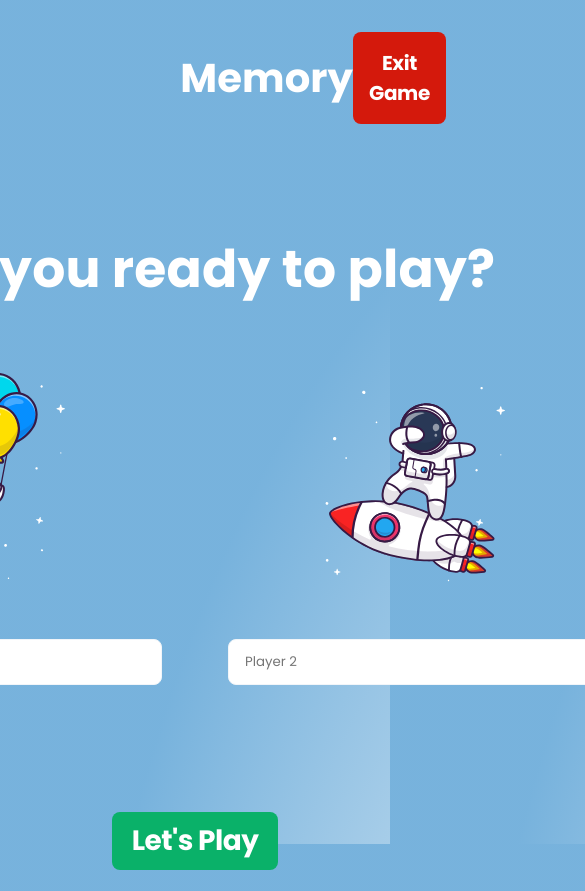
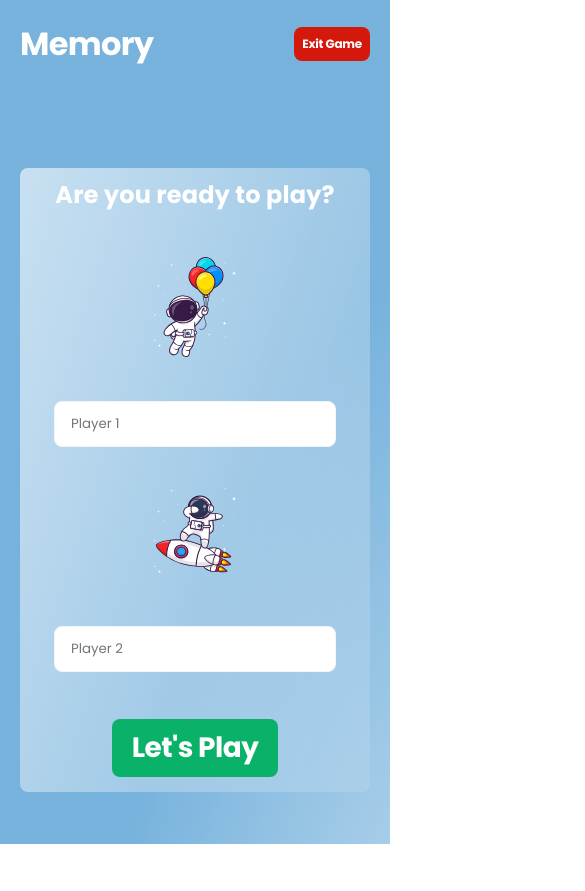
Before and after one commit to naeem2000/memory-game-web, a Next.js app: page / in a window 390 px wide. Shown: the whole page, 585 px wide, since content can reach past the window. After the commit the page ends 844 px from the top, so only its background shows below. Built offline with nearby package versions, Linux system fonts and the light colour scheme.

Commit message:
added mobile styles for home

```diff
--- a/src/app/globals.scss
+++ b/src/app/globals.scss
@@ -6,8 +6,11 @@
     --yellow: #F4A236;
     --green: #0AB169;
     --red-hover: #ee1d0f;
+    --mobile-bg: linear-gradient(107.62deg, rgba(255, 255, 255, 0.6) -0.7%, rgba(255, 255, 255, 0.1) 102.18%);
+    --mobile-blue: #A7DAFF;
+    --dark-blue: #164464;
     --gradient-yellow: linear-gradient(92.15deg, #FFD975 35.31%, #FFFFFF 135.61%);
-    --gradient-blue: radial-gradient(157.07% 157.07% at 171.6% 173.4%, rgba(255, 255, 255, 0.7) 0%, rgba(62, 146, 206, 0.7) 100%)
+    --gradient-blue: radial-gradient(157.07% 157.07% at 171.6% 173.4%, rgba(255, 255, 255, 0.7) 0%, rgba(62, 146, 206, 0.7) 100%);
 }
 
 * {
@@ -19,6 +22,7 @@
 
 body {
     background: var(--gradient-blue);
+    background-attachment: fixed;
     height: 100vh;
 }
 
@@ -30,3 +34,13 @@ button {
 section {
     padding: 32px 47px;
 }
+
+@media screen and (max-width:820px) {
+    body {
+        height: 100%;
+    }
+
+    section {
+        padding: 20px 20px;
+    }
+}
--- a/src/app/home.scss
+++ b/src/app/home.scss
@@ -41,7 +41,7 @@
         display: flex;
         align-items: center;
         justify-content: center;
-        height: 591px;
+        height: 100%;
         width: 100%;
         margin-top: 144px;
 
@@ -122,3 +122,100 @@
 .error-outline {
     outline: solid var(--red);
 }
+
+@media screen and (max-width: 450px) {
+    .home {
+
+        header {
+            align-items: center;
+            justify-content: center;
+
+            div {
+                width: 100%;
+
+                h1 {
+                    font-size: 32px;
+                    font-weight: 700;
+                    line-height: 48px;
+                    letter-spacing: -0.02em;
+                }
+
+                button {
+                    padding: 8px;
+                    font-size: 12px;
+                    font-weight: 700;
+                    line-height: 18px;
+                    letter-spacing: -0.02em;
+                }
+            }
+        }
+
+        .home-content {
+            margin-top: 100px;
+
+            .home-body {
+                background: var(--mobile-bg);
+                padding: 15px 34px;
+                border-radius: 8px;
+
+                h2 {
+                    font-size: 24px;
+                    font-weight: 700;
+                    line-height: 24px;
+                    letter-spacing: 0.18000000715255737px;
+                    margin-bottom: 50px;
+                }
+
+                .players {
+                    flex-direction: column;
+
+                    >div {
+                        flex-direction: column;
+                        width: 100%;
+
+                        img {
+                            height: 100px;
+                            max-width: 81.08px;
+                            width: 100%;
+                        }
+
+                        input {
+                            width: 100%;
+                            padding: 12px 16px 12px 16px;
+                            border-radius: 8px;
+                            border: 1px solid #F1F5F9;
+                            margin-top: 44px;
+                            align-self: flex-end;
+                        }
+
+                        &:first-child {
+                            margin-right: 0px;
+                        }
+
+                        p {
+                            margin-top: 10px;
+                            color: var(--red);
+                        }
+                    }
+                }
+
+                button {
+                    color: var(--white);
+                    margin-top: 12px;
+                    font-size: 28px;
+                    font-weight: 700;
+                    line-height: 42px;
+                    letter-spacing: -0.02em;
+                    padding: 8px 20px;
+                    border-radius: 8px;
+                    background: var(--green);
+                    transition: all ease .5s;
+
+                    &:hover {
+                        background: #0abd6f;
+                    }
+                }
+            }
+        }
+    }
+}
```
Also changed, not shown: src/app/assets/mobile-bg.png (added).
